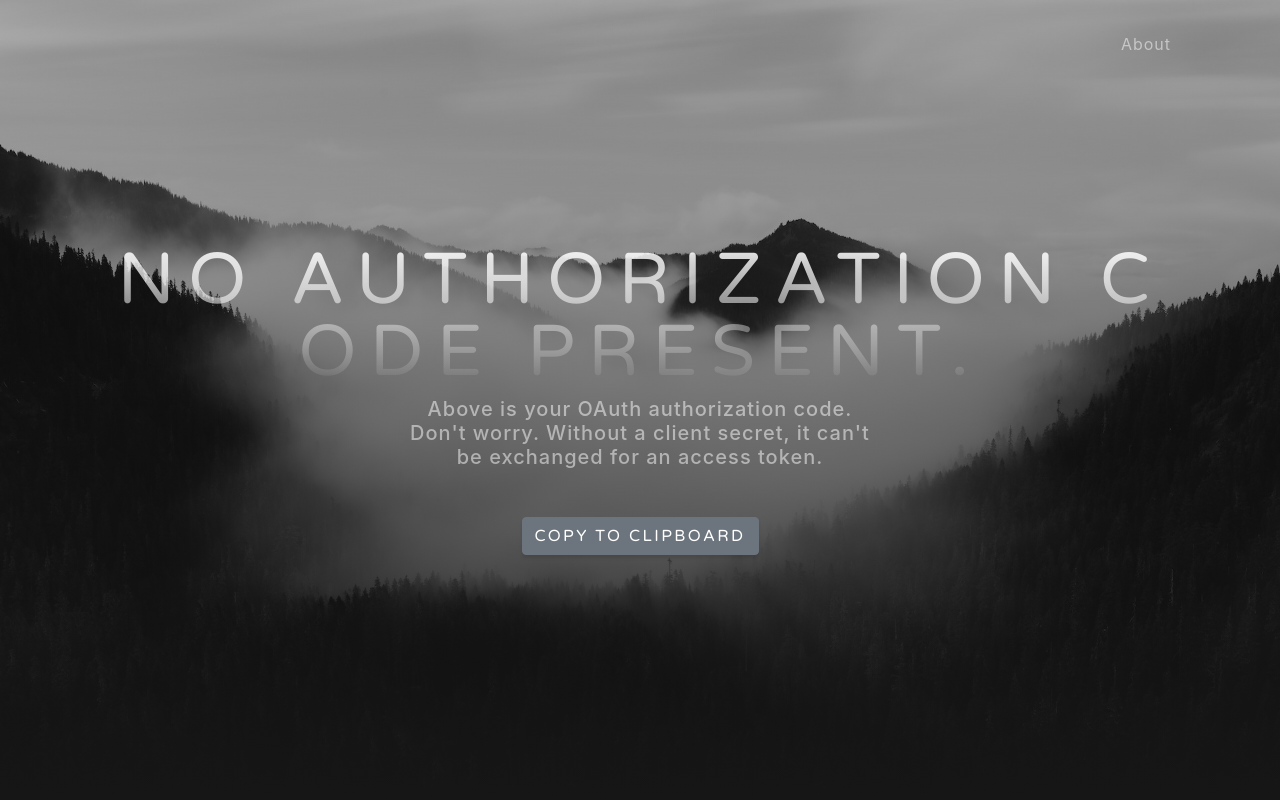
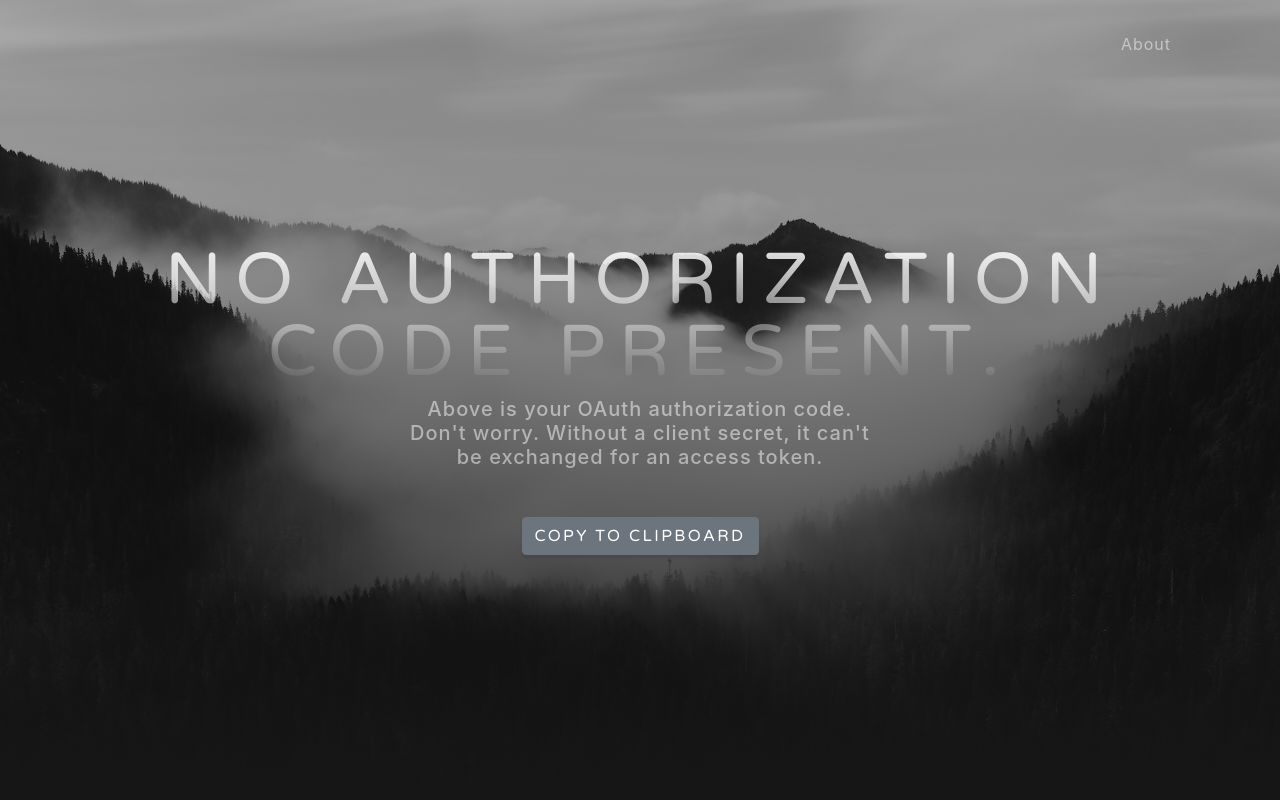
Before and after one commit to geekbleek/oauthDisplaySite, a website with bundled scripts: page index.html in a window 1280 px wide. Shown: the top 800 px of the page. Built offline with nearby package versions, Linux system fonts and the light colour scheme.

Commit message:
update css for line break

```diff
--- a/scss/grayscale.scss
+++ b/scss/grayscale.scss
@@ -39,5 +39,5 @@ footer {
 }
 
 .my-0 {
-  word-break: break-all;
+  word-break: break-word;
 }
```
Also changed, not shown: css/grayscale.css, css/grayscale.min.css.
